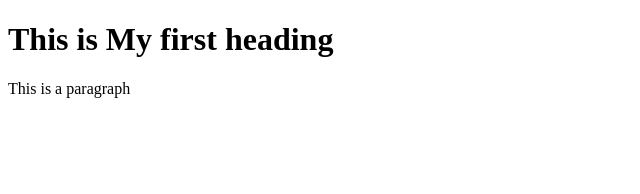
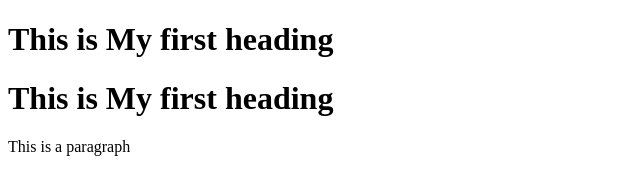
Before and after one commit to gad0788/git-practice, a plain HTML site: page git-practice/index.html in a window 1280 px wide. Shown: the whole page, without its empty margins (0-640 px from the left). Drawn offline with Linux system fonts and the light colour scheme.

Commit message:
Update index.html

```diff
--- a/git-practice/index.html
+++ b/git-practice/index.html
@@ -6,5 +6,6 @@
   <body>
   </body>
   <h1> This is My first heading </h1>
+  <h1> This is My first heading </h1>
 <p> This is a paragraph </p>
 </html>
```
